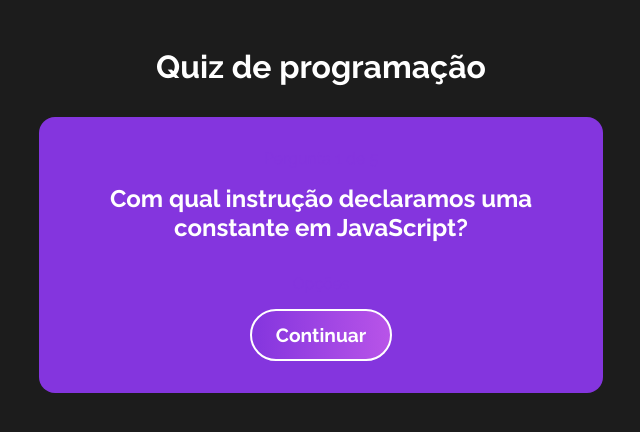
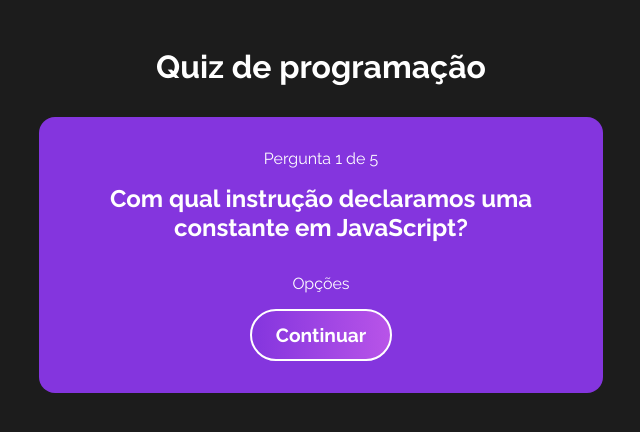
Before and after one commit to Guilherme-MSantos/quiz-react, a React (Vite) app: page / in a window 1280 px wide. Both pictures are taken after a click on the button "Iniciar". Shown: the top 432 px of the page, without its empty margins (319-959 px from the left). Built offline with nearby package versions, Linux system fonts and the light colour scheme.

Commit message:
Correção de css

```diff
--- a/src/components/Questions.css
+++ b/src/components/Questions.css
@@ -15,7 +15,8 @@
 }
 
 #question p {
-  color: #8435de;
+  /* color: #8435de; */
+  color: #fff;
 }
 
 #question button {
```
